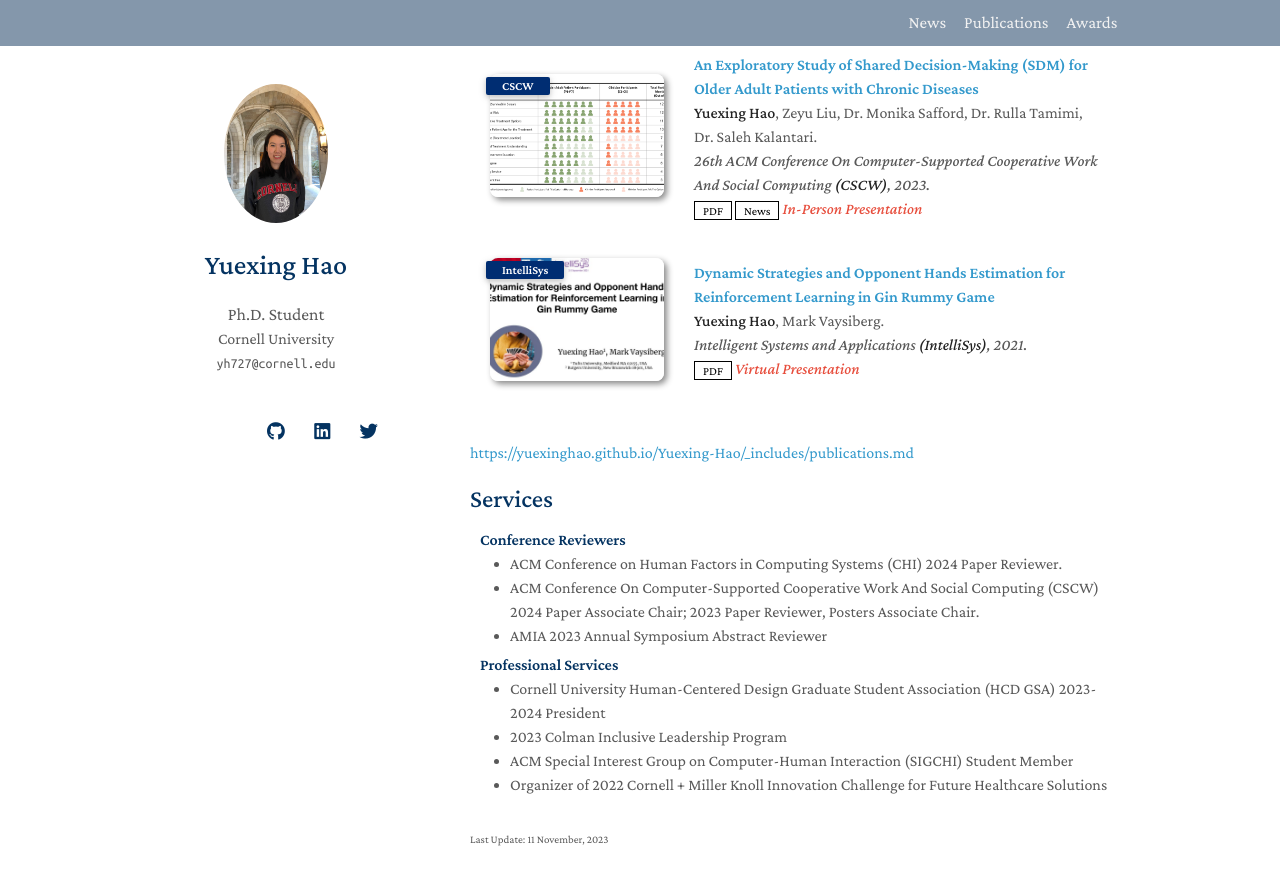
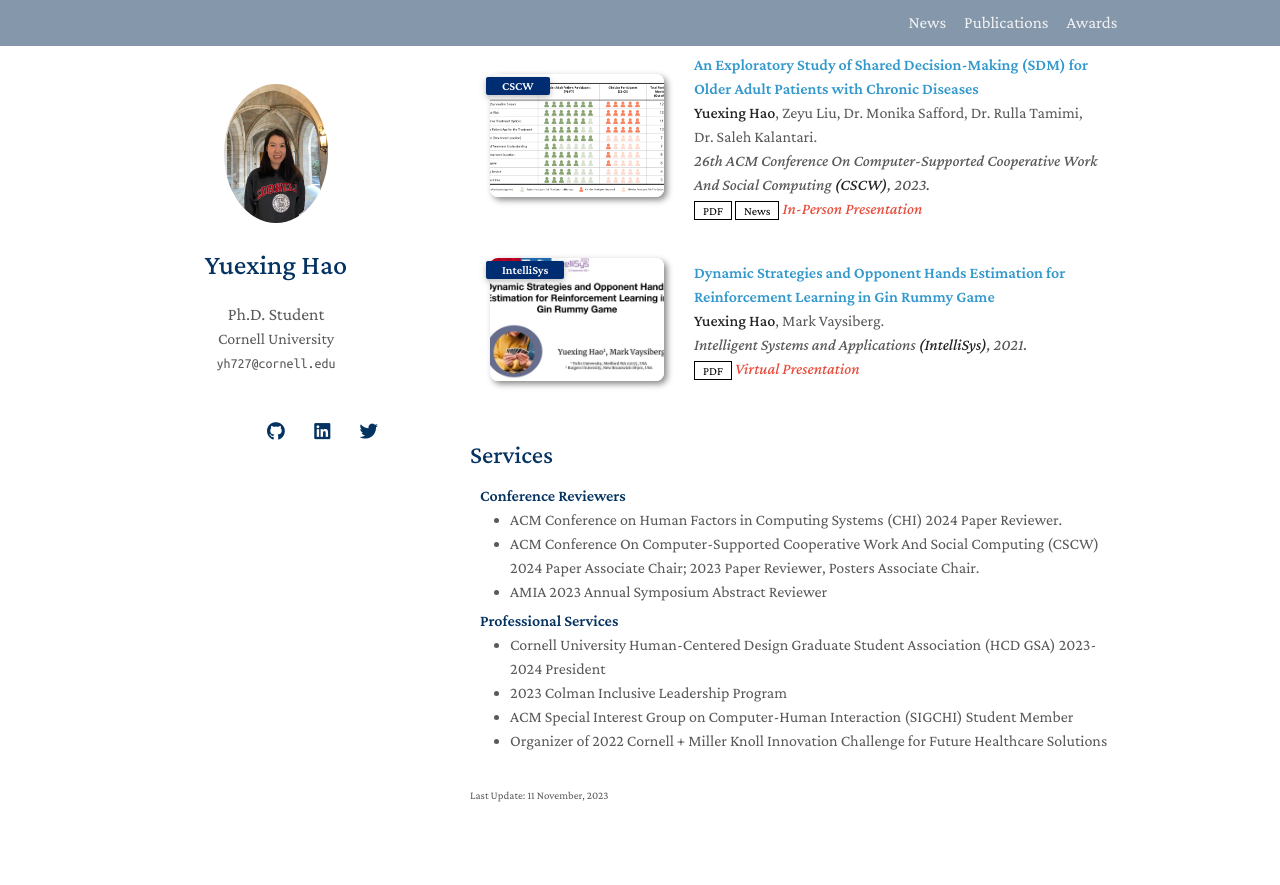
Before and after one commit to YuexingHao/Yuexing-Hao, a Jekyll site: the page built from index.md, in a window 1280 px wide and 900 px high, scrolled down 1758 px. Shown: the top 885 px of the window. Built offline with Jekyll 4.4.1, drawn with Linux system fonts in a browser that asks for light colours; nearby versions of some CDN libraries; a style sheet for code colours, icons or effects is not loaded; our own code applies the rules of GitHub Pages for plain Markdown files; after the commit the page ends 2614 px from its top, so only the background shows below that; some of the changed lines change nothing that is shown.

Commit message:
Update index.md

```diff
--- a/index.md
+++ b/index.md
@@ -24,6 +24,4 @@ My [old personal website](https://1135100136.wixsite.com/yuexinghao/blog) with s
 
 {% include_relative _includes/publications.md %}
 
-[https://yuexinghao.github.io/Yuexing-Hao/_includes/publications.md](https://yuexinghao.github.io/Yuexing-Hao/_includes/publications.md)
-
 {% include_relative _includes/services.md %}
```
